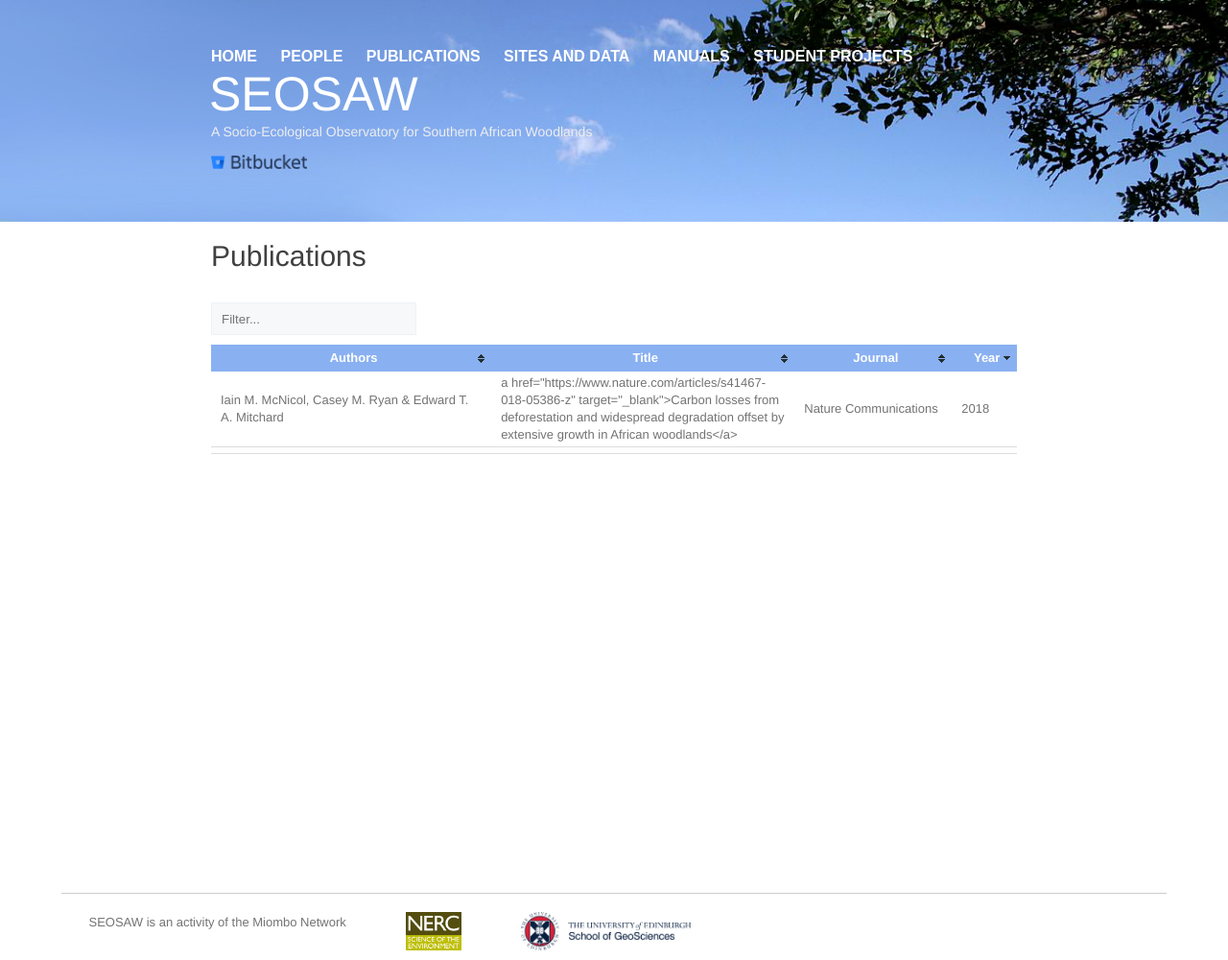
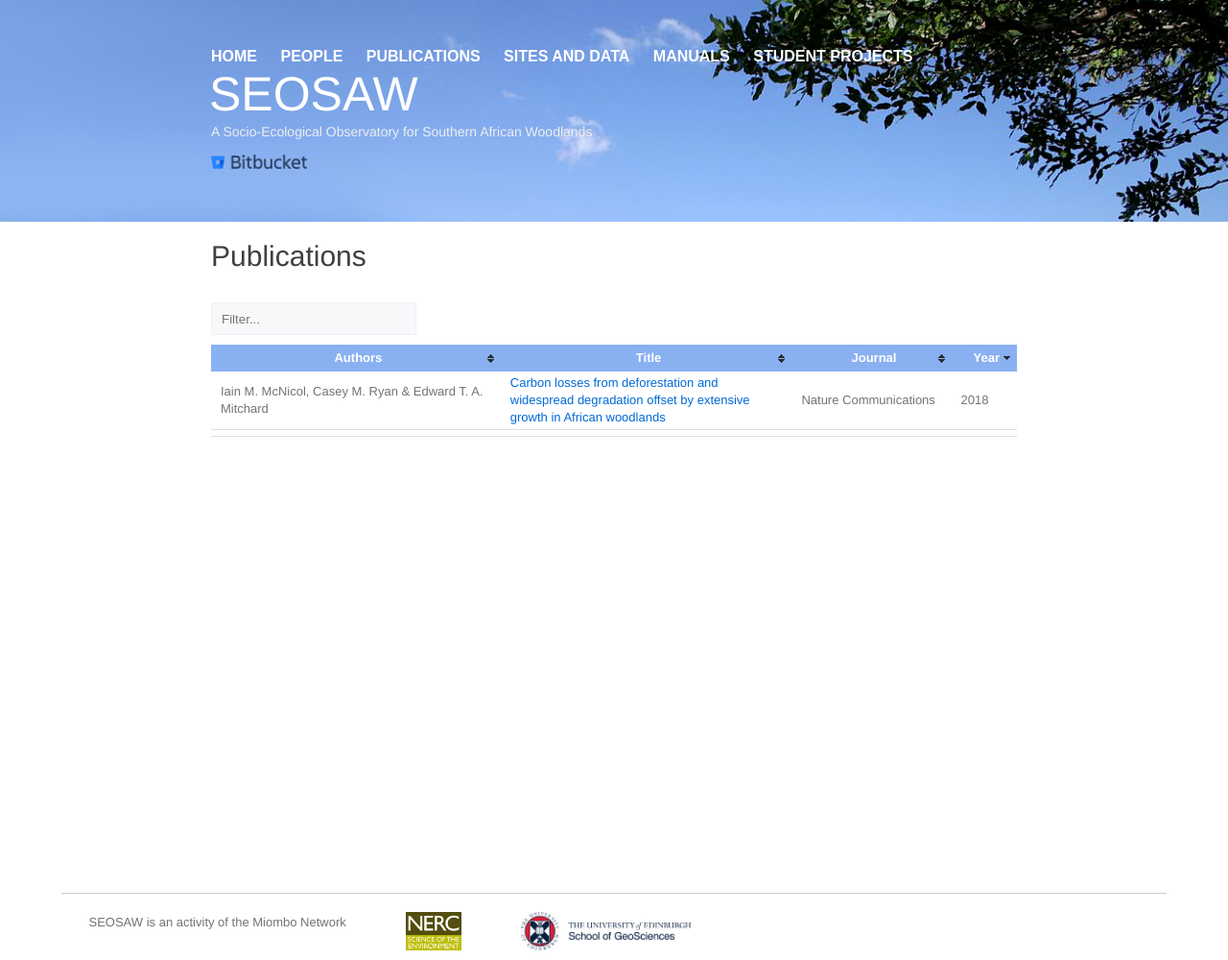
Before and after one commit to seosaw/seosaw.github.io, a Jekyll site: the page built from publications.md, in a window 1280 px wide. Shown: the whole page at 96% size. Built offline with Jekyll 4.4.1, drawn with Linux system fonts in a browser that asks for light colours; nearby versions of some CDN libraries.

Commit message:
Forgot to open href

```diff
--- a/publications.md
+++ b/publications.md
@@ -29,7 +29,7 @@ layout: default
 	 <tbody id='tableBody'>
 	 <tr>
 		 <td class="paper_authors_title">Iain M. McNicol, Casey M. Ryan & Edward T. A. Mitchard</td>
-		 <td class="paper_authors_title">a href="https://www.nature.com/articles/s41467-018-05386-z" target="_blank">Carbon losses from deforestation and widespread degradation offset by extensive growth in African woodlands</a></td>
+		 <td class="paper_authors_title"><a href="https://www.nature.com/articles/s41467-018-05386-z" target="_blank">Carbon losses from deforestation and widespread degradation offset by extensive growth in African woodlands</a></td>
 		 <td class="paper_journal">Nature Communications</td>
 		 <td class="paper_year">2018</td>
 	 </tr>
```
